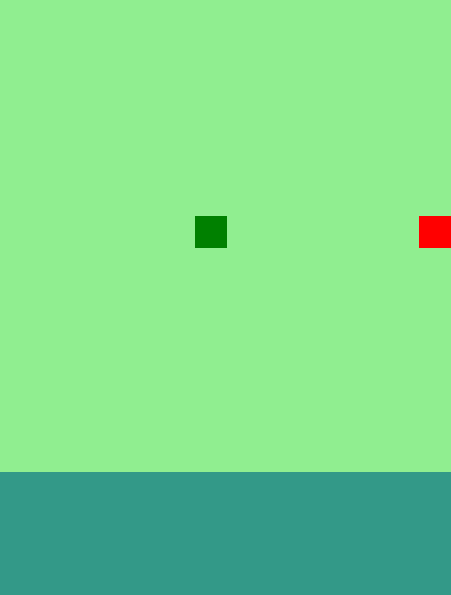
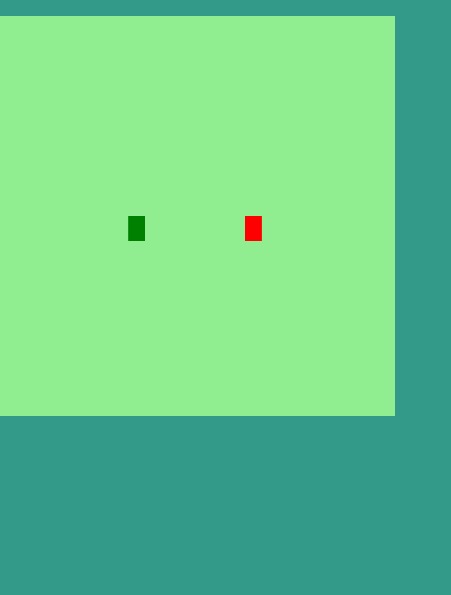
Before and after one commit to Tiago0Br/little-snake-game, a plain HTML site: page index.html in a window 390 px wide. Shown: the part 249-844 px from the top of the page, 451 px wide, since content can reach past the window. Drawn offline with Linux system fonts and the light colour scheme.

Commit message:
Aumentando cenário do jogo

```diff
--- a/efeitos.js
+++ b/efeitos.js
@@ -48,7 +48,7 @@ function update(event) {
 }
 
 function startGame() {
-    if (snake[0].x > 15 * box && direction === 'right') endGame()
+    if (snake[0].x > 23 * box && direction === 'right') endGame()
     if (snake[0].x < 0 && direction === 'left') endGame()
     if (snake[0].y > 15 * box && direction === 'down') endGame()
     if (snake[0].y < 0 && direction === 'up') endGame()
--- a/index.html
+++ b/index.html
@@ -11,6 +11,6 @@
 <body>
     <h1>Snake Game</h1>
     <p class="score"></p>
-    <canvas id="snake" width="512" height="512"></canvas>
+    <canvas id="snake" width="768" height="512"></canvas>
 </body>
 </html>
--- a/style.css
+++ b/style.css
@@ -26,3 +26,10 @@ h1 {
     font-family: 'Pixel';
     font-size: 3rem;
 }
+
+@media only screen and (max-width: 768px) {
+    #snake {
+        width: 400px;
+        height: 400px;
+    }
+}
```
